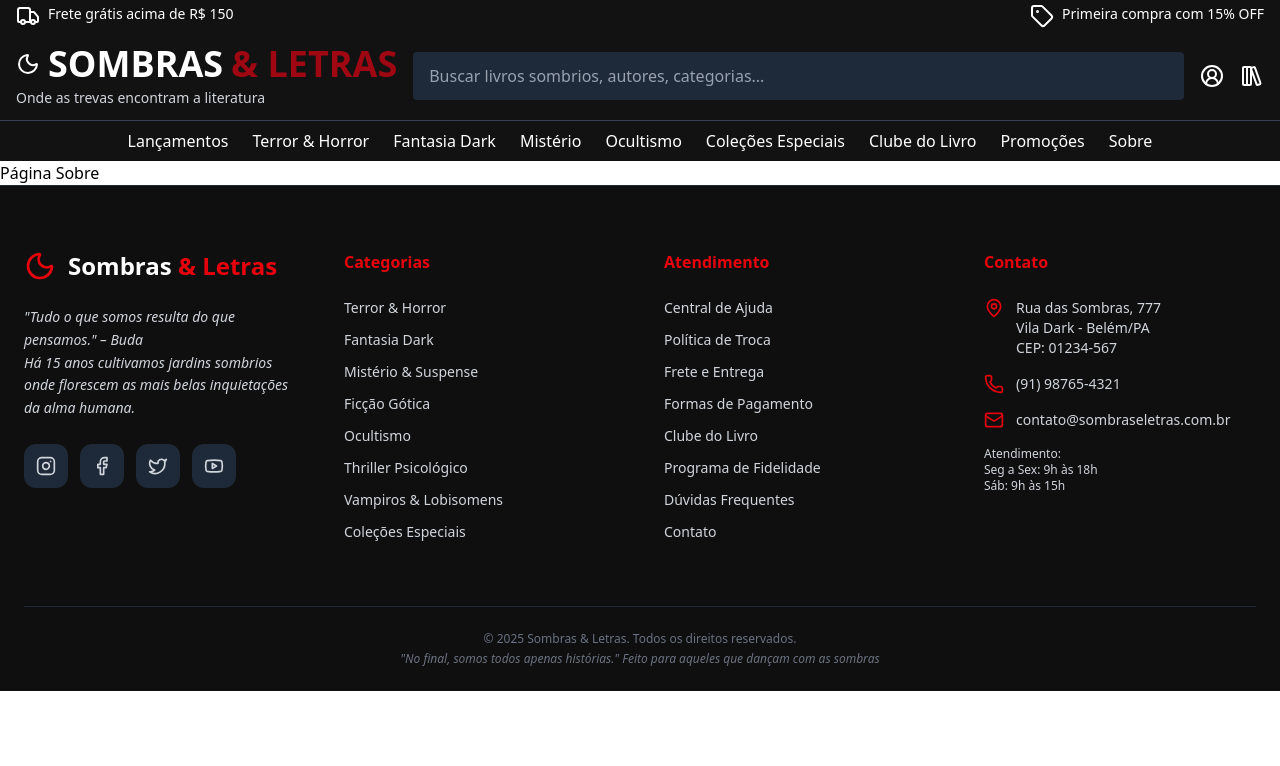
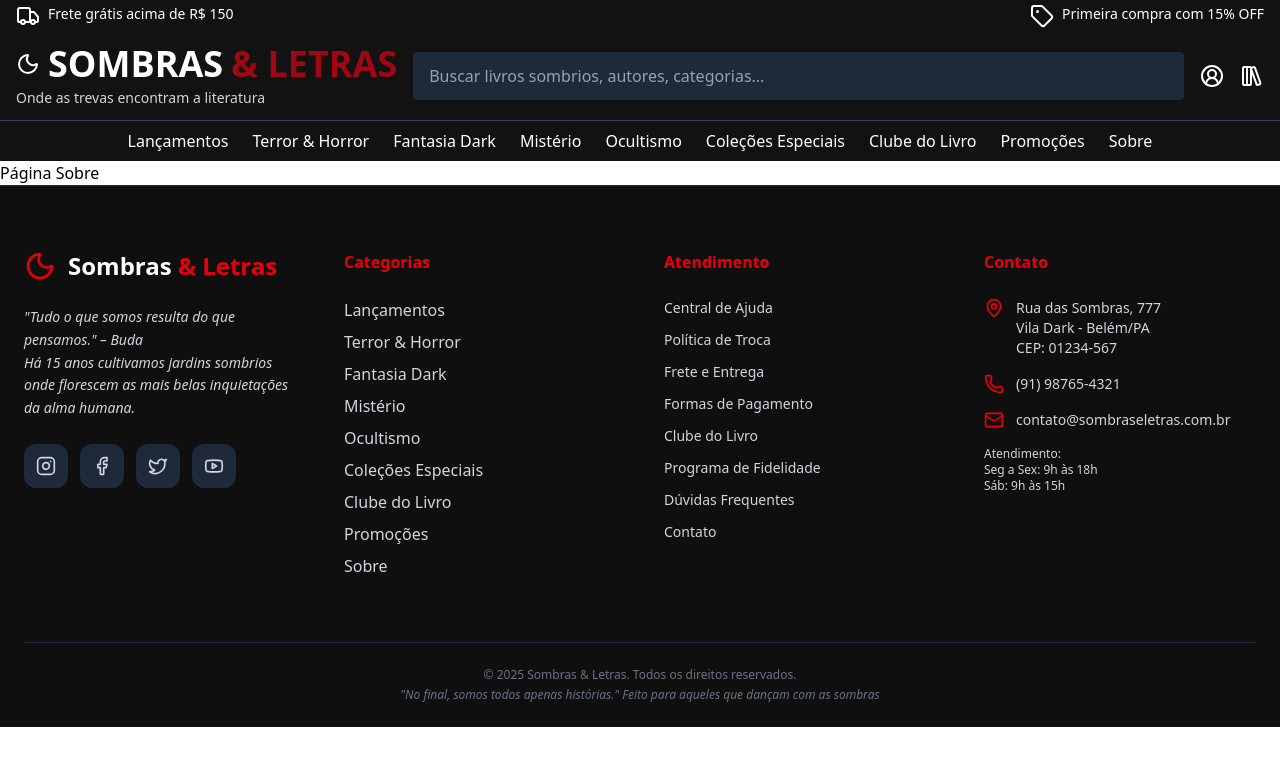
Before and after one commit to codebydias/front-sombras-letras, a React (Vite) app: page /about in a window 1280 px wide. Shown: the top 766 px of the page. Built offline with nearby package versions, Linux system fonts and the light colour scheme; a web font is replaced by a local one.

Commit message:
fix: footer navLink

```diff
--- a/src/components/footer.tsx
+++ b/src/components/footer.tsx
@@ -8,6 +8,7 @@ import {
   Mail,
   Moon,
 } from "lucide-react";
+import { NavLinks } from "./navLink";
 
 export function Footer() {
   return (
@@ -45,26 +46,8 @@ export function Footer() {
           {/* Categorias */}
           <div>
             <h4 className="font-semibold text-red-600 mb-6">Categorias</h4>
-            <ul className="space-y-3 text-sm">
-              {[
-                "Terror & Horror",
-                "Fantasia Dark",
-                "Mistério & Suspense",
-                "Ficção Gótica",
-                "Ocultismo",
-                "Thriller Psicológico",
-                "Vampiros & Lobisomens",
-                "Coleções Especiais",
-              ].map((item) => (
-                <li key={item}>
-                  <a href="#" className="hover:text-red-600 transition-colors">
-                    {item}
-                  </a>
-                </li>
-              ))}
-            </ul>
+            <NavLinks direction="col" />
           </div>
-
 
           <div>
             <h4 className="font-semibold text-red-600 mb-6">Atendimento</h4>
```
